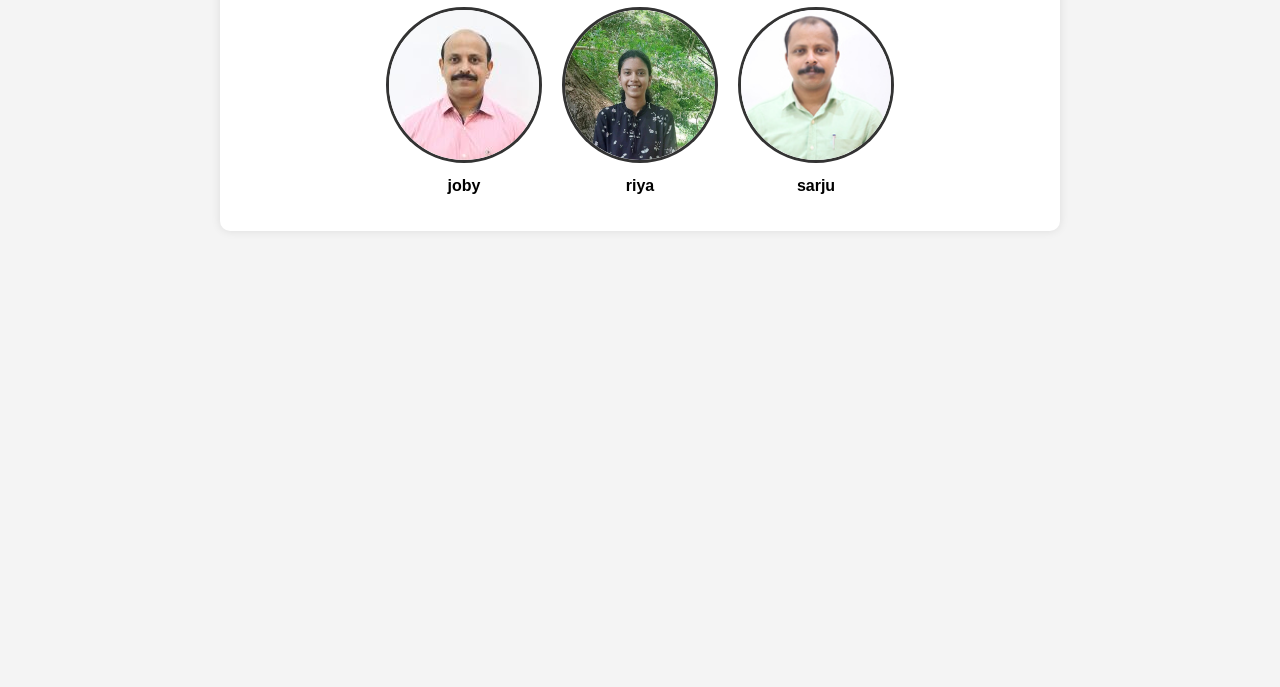
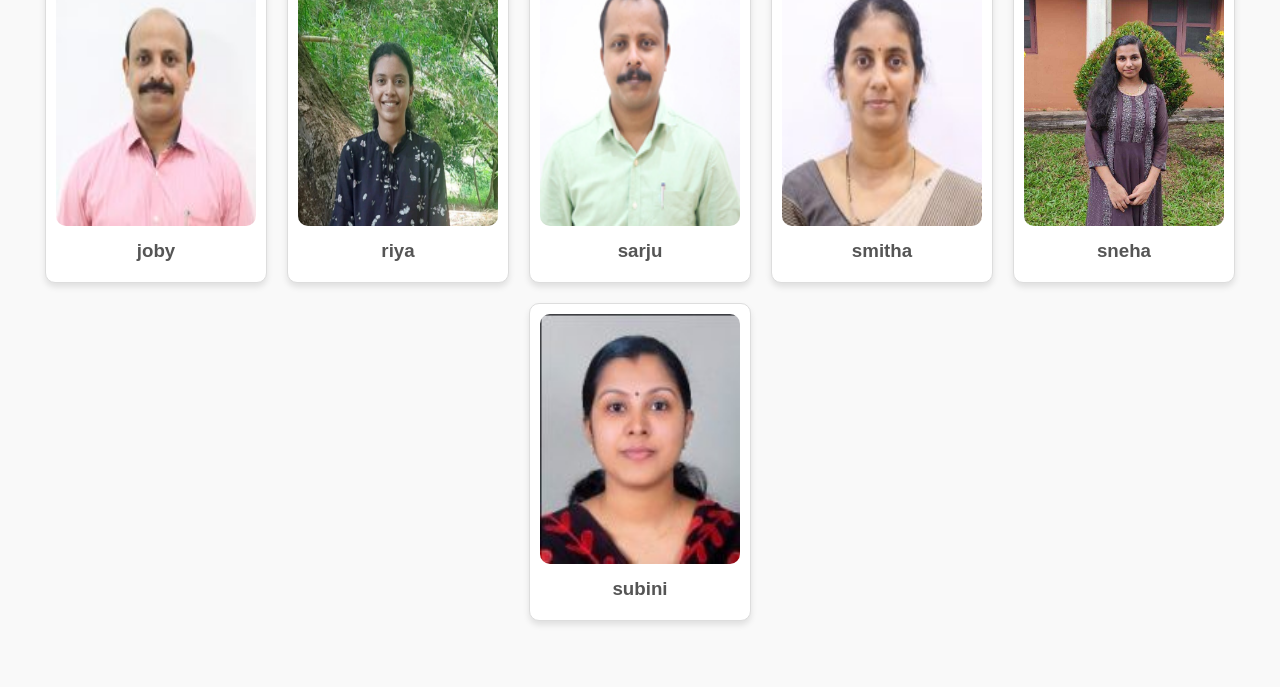
Before and after one commit to hridyamathew/website, a plain HTML site: page index.html in a window 1280 px wide. Shown: the part 113-800 px from the top of the page. Drawn offline with Linux system fonts and the light colour scheme.

Commit message:
Update index.html

```diff
--- a/index.html
+++ b/index.html
@@ -3,64 +3,88 @@
   <head>
     <meta charset="UTF-8" />
     <meta name="viewport" content="width=device-width, initial-scale=1.0" />
-    <title>Department of CSE</title>
+    <title></title>
     <style>
       body {
         font-family: Arial, sans-serif;
+        background-color: #f9f9f9;
+        margin: 0;
+        padding: 0;
+      }
+      h1 {
         text-align: center;
-        background-color: #f4f4f4;
+        color: #333;
+        margin-top: 20px;
       }
       .container {
-        max-width: 800px;
-        margin: 20px auto;
-        padding: 20px;
-        background: white;
-        box-shadow: 0px 0px 10px rgba(0, 0, 0, 0.1);
+        display: flex;
+        flex-wrap: wrap;
+        justify-content: center;
+        gap: 20px;
+        margin: 20px;
+      }
+      .card {
+        width: 200px;
+        text-align: center;
+        border: 1px solid #ddd;
+        border-radius: 10px;
+        box-shadow: 0 4px 6px rgba(0, 0, 0, 0.1);
+        padding: 10px;
+        background-color: #fff;
+        transition: transform 0.2s;
+      }
+      .card img {
+        width: 100%;
+        height: 250px;
         border-radius: 10px;
       }
-      h1 {
-        color: #333;
+      .card h3 {
+        margin: 10px 0;
+        color: #555;
       }
-      .grid {
-        display: flex;
-        justify-content: center;
-        flex-wrap: wrap;
-        gap: 20px;
-        margin-top: 20px;
-      }
-      .person {
-        text-align: center;
-      }
-      .person img {
-        width: 150px;
-        height: 150px;
-        border-radius: 50%;
-        object-fit: cover;
-        border: 3px solid #333;
-      }
-      .person p {
-        margin-top: 10px;
-        font-weight: bold;
+      .card:hover {
+        transform: scale(1.05);
       }
     </style>
   </head>
   <body>
+    <h1>DEPARTMENT CSE</h1>
     <div class="container">
-      <h1>Department of CSE</h1>
-      <div class="grid">
-        <div class="person">
-          <img src="joby sir.jpg" alt="Person 1" />
-          <p>joby</p>
-        </div>
-        <div class="person">
-          <img src="riya.jpg" alt="Person 2" />
-          <p>riya</p>
-        </div>
-        <div class="person">
-          <img src="sarju sir.jpg" alt="Person 3" />
-          <p>sarju</p>
-        </div>
+      <!-- Card 1 -->
+      <div class="card">
+        <img src="joby sir.jpg" alt="Prof.Smitha Jacob" />
+        <h3>joby</h3>
       </div>
+      <!-- Card 2 -->
+      <div class="card">
+        <img src="riya.jpg" alt="Prof.Jikku Thomas" />
+        <h3>riya</h3>
+      </div>
+      <!-- Card 3 -->
+
+      <!-- Card 4 -->
+      <div class="card">
+        <img src="sarju sir.jpg" alt="Fahadh Faasil" />
+        <h3>sarju</h3>
+      </div>
+      <!-- Card 5 -->
+      <div class="card">
+        <img src="smitha miss.jpg" alt="" />
+        <h3>smitha</h3>
+      </div>
+      <!-- Card 6 -->
+      <div class="card">
+        <img src="sneha.jpg" alt="Nivin Pauly" />
+        <h3>sneha</h3>
+      </div>
+      <!-- Card 7 -->
+      <div class="card">
+        <img src="subini miss.jpg" alt="Virat Kohli" />
+        <h3>subini</h3>
+      </div>
+      <!-- Card 8 -->
+
+      <!-- Card 9 -->
     </div>
   </body>
 </html>
```
